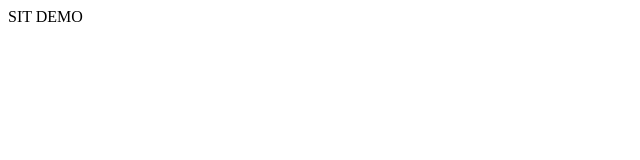
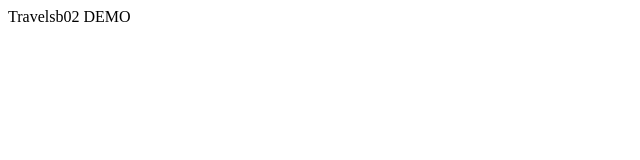
Before and after one commit to mamatav17/scheduler-demo.github.io, a plain HTML site: page index.html in a window 1280 px wide. Shown: the full height of the page, 0-640 px from the left. Drawn offline with Linux system fonts and the light colour scheme.

Commit message:
Update index.html

```diff
--- a/index.html
+++ b/index.html
@@ -58,6 +58,6 @@
 </script>
 <div id="lexcontainer">
 
-<p>SIT DEMO</p>
+<p>Travelsb02 DEMO</p>
 </div>
 </body>
```
